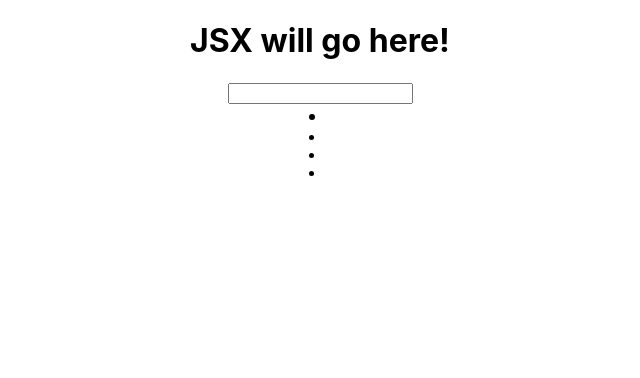
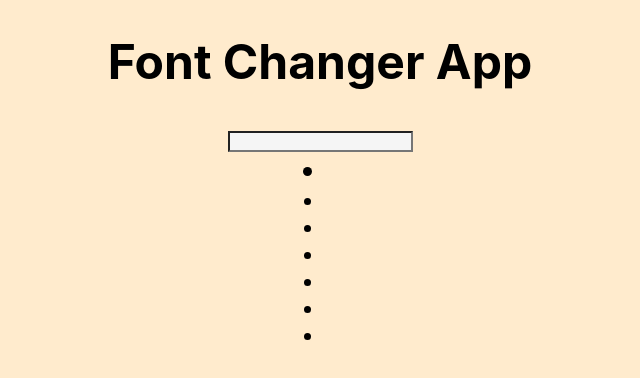
Before and after one commit to SchoolOfCode/bc14_w5d2_workshop_usestate_pt2-Trip25, a React (Create React App) app: page / in a window 1280 px wide. Shown: the top 378 px of the page, without its empty margins (320-960 px from the left). Built offline with nearby package versions, Linux system fonts and the light colour scheme.

Commit message:
pimped up the appearance

```diff
--- a/src/components/App/App.css
+++ b/src/components/App/App.css
@@ -1,5 +1,10 @@
+*{
+   background-color: blanchedalmond;
+}
+
 .App {
   text-align: center;
+  font-size: 1.5rem;
 }
 
 .App-logo {
@@ -36,3 +41,7 @@
     transform: rotate(360deg);
   }
 }
+
+Input{
+    background-color: whitesmoke
+}
--- a/src/components/App/App.js
+++ b/src/components/App/App.js
@@ -6,7 +6,7 @@ import { useState } from "react";
 
 function App() {
   const [text, setText] = useState("");
-  const [fonts, setFonts] = useState(["Impact", "Arial", "Times New Roman", "Papyrus"]);
+  const [fonts, setFonts] = useState(["Impact", "Comic Sans", "Times New Roman", "Papyrus","Wingdings", "Ink Free", "Marlett"]);
 
   function handleChange(event){
     setText(event.target.value);
@@ -14,7 +14,7 @@ function App() {
 
   return (
     <div className="App">
-      <h1>JSX will go here!</h1>
+      <h1>Font Changer App</h1>
 
       <Input changeFunction={handleChange} />
 
@@ -23,6 +23,10 @@ function App() {
       <Item text={text} font={fonts[1]} />
       <Item text={text} font={fonts[2]} />
       <Item text={text} font={fonts[3]} />
+      <Item text={text} font={fonts[4]} />
+      <Item text={text} font={fonts[5]} />
+      <Item text={text} font={fonts[6]} />
+
     </div>
   );
 }
--- a/src/components/Item/index.js
+++ b/src/components/Item/index.js
@@ -8,7 +8,7 @@ import React from 'react';
 
 
 function Item({text, font}) {
-    return <li style={{fontFamily: `${font}`}}>{text}</li>;
+    return <li style={{ fontFamily: font }}>{text}</li>;
   }
 
   export default Item;
```
